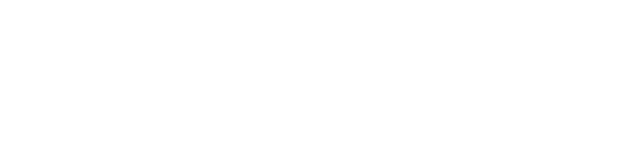
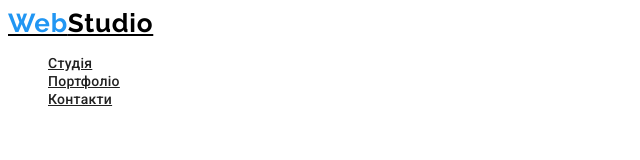
Before and after one commit to DenysLes/goit-markup-hw-02, a plain HTML site: page portfolio.html in a window 1280 px wide. Shown: the whole page, without its empty margins (0-640 px from the left). Drawn offline with Linux system fonts and the light colour scheme.

Commit message:
Update portfolio html
Add <nav>

```diff
--- a/portfolio.html
+++ b/portfolio.html
@@ -18,6 +18,17 @@
     />
 </head>
 <body>
+    <header>
+        <nav>
+          <a class="logo" href="./index.html"
+            ><span class="logo-accent">Web</span>Studio</a
+          >
+          <ul>
+            <li><a class="header-link" href="#">Студія</a></li>
+            <li><a class="header-link" href="#">Портфоліо</a></li>
+            <li><a class="header-link" href="#">Контакти</a></li>
+          </ul>
+        </nav>
 
 </body>
 </html>
```
